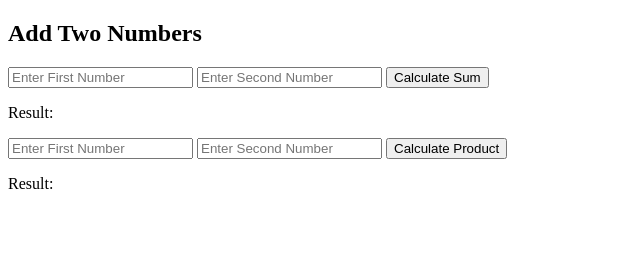
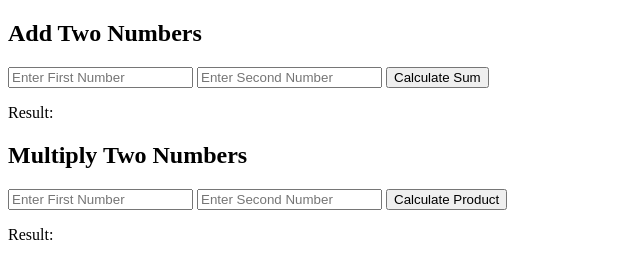
Before and after one commit to LearningSomeCodingLanguages/calculator, a plain HTML site: page index.html in a window 1280 px wide. Shown: the whole page, without its empty margins (0-640 px from the left). Drawn offline with Linux system fonts and the light colour scheme.

Commit message:
Add multiplication section to index.html

```diff
--- a/index.html
+++ b/index.html
@@ -10,6 +10,7 @@
 <button onclick="calculateSum()">Calculate Sum</button>
 <p>Result: <span id="result"></span></p>
 
+<h2>Multiply Two Numbers</h2>
 <input type="number" id="Pnum1" placeholder="Enter First Number">
 <input type="number" id="Pnum2" placeholder="Enter Second Number">
 <button onclick="calculateProduct()">Calculate Product</button>
```
